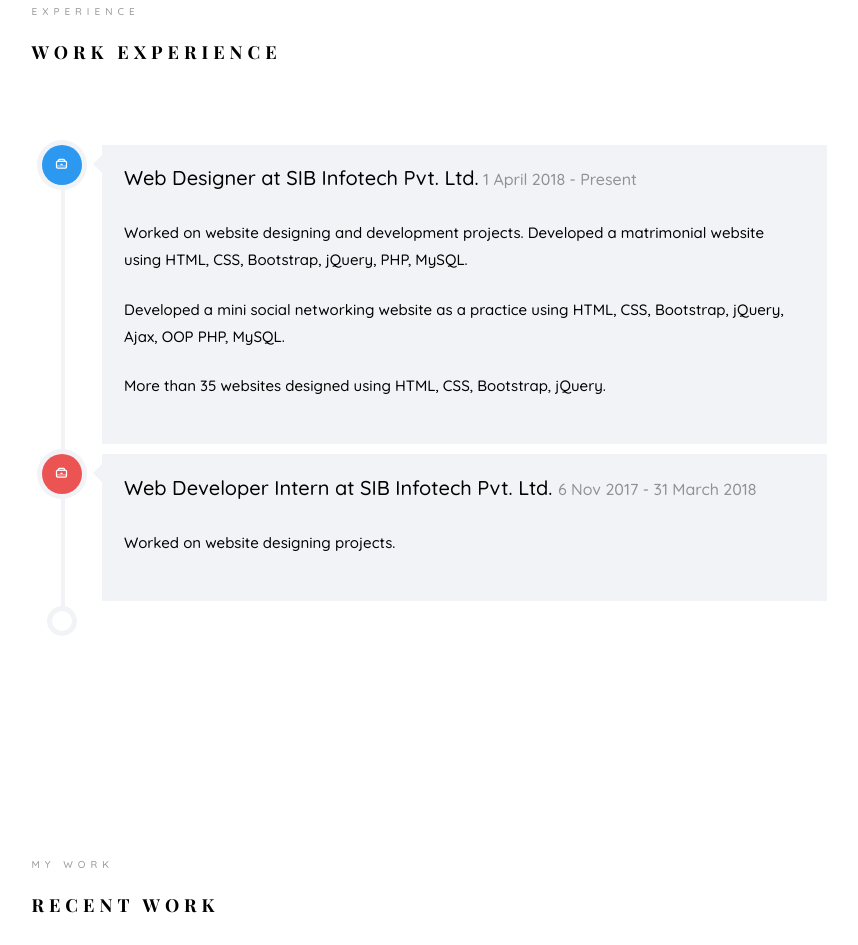
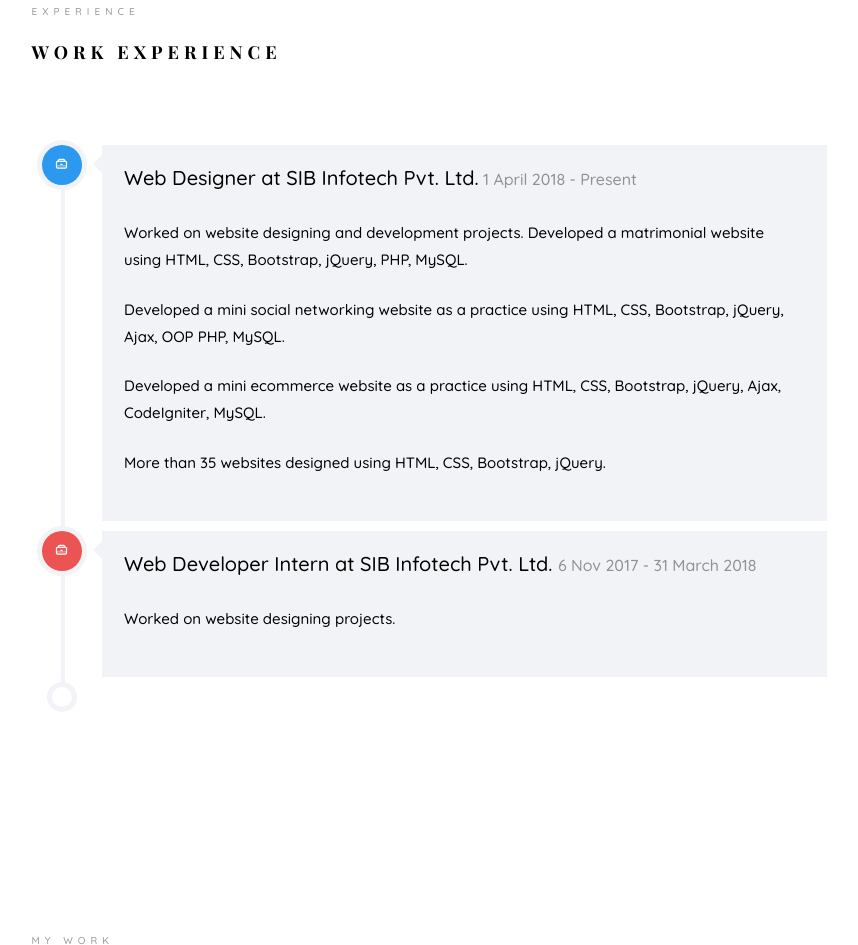
Before and after one commit to tushar-lad/portfolio, a plain HTML site: page index.html in a window 1280 px wide. Shown: the part 2606-3551 px from the top of the page, without its empty margins (361-1219 px from the left). Drawn offline with nearby package versions, Linux system fonts and the light colour scheme; files whose address does not match are found by name; a web font is replaced by a local one.

Commit message:
Update index.html

```diff
--- a/index.html
+++ b/index.html
@@ -342,7 +342,8 @@
                                                 <h2>Web Designer at SIB Infotech Pvt. Ltd.<span> 1 April 2018 - Present</span></h2>
                                                 <p>Worked on website designing and development projects. Developed a matrimonial website using HTML, CSS, Bootstrap, jQuery, PHP, MySQL.</p>
 						<p>Developed a mini social networking website as a practice using HTML, CSS, Bootstrap, jQuery, Ajax, OOP PHP, MySQL. </p>
-                                                <p>More than 35 websites designed using HTML, CSS, Bootstrap, jQuery.</p>
+						 <p>Developed a mini ecommerce website as a practice using HTML, CSS, Bootstrap, jQuery, Ajax, CodeIgniter, MySQL.</p>
+						 <p>More than 35 websites designed using HTML, CSS, Bootstrap, jQuery.</p>
                                             </div>
                                         </div>
                                     </article>
```
